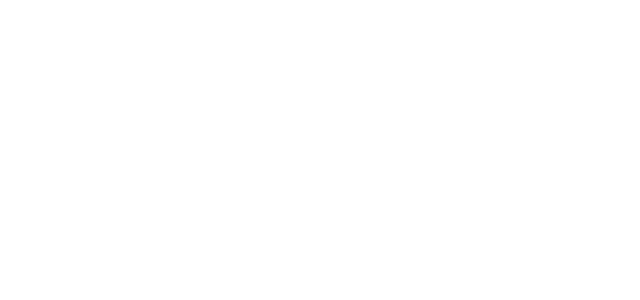
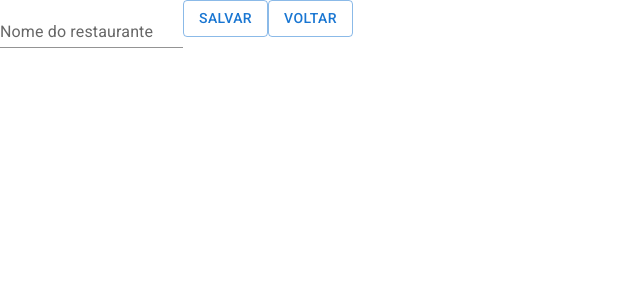
Before and after one commit to lucasquevedo1d/Alfood, a React (Create React App) app in the folder alfood-main/: page /admin/novoRestaurante in a window 1280 px wide. Before the commit this address had no page. Shown: the top 300 px of the page, without its empty margins (0-640 px from the left). Built offline with nearby package versions, Linux system fonts and the light colour scheme; the HTML template or start-up script is replaced by a standard one.

Commit message:
adm-area

```diff
--- a/alfood-main/package.json
+++ b/alfood-main/package.json
@@ -5,6 +5,7 @@
   "dependencies": {
     "@emotion/react": "^11.10.5",
     "@emotion/styled": "^11.10.5",
+    "@mui/icons-material": "^5.11.0",
     "@mui/material": "^5.11.1",
     "@testing-library/jest-dom": "^5.16.1",
     "@testing-library/react": "^12.1.2",
--- a/alfood-main/src/App.tsx
+++ b/alfood-main/src/App.tsx
@@ -1,6 +1,8 @@
 import { Routes, Route } from 'react-router-dom';
 import Home from './paginas/Home';
 import VitrineRestaurantes from './paginas/VitrineRestaurantes';
+import AdministracaoRestaurantes from './paginas/AdministracaoRestaurantes/AdministraçaoRestaurantes';
+import FormRestaurante from './paginas/AdministracaoRestaurantes/FormRestaurante';
 
 function App() {
 
@@ -8,6 +10,11 @@
     <Routes>
       <Route path="/" element={<Home />} />
       <Route path="/restaurantes" element={<VitrineRestaurantes />} />
+      <Route path="/admin/restaurantes" element={<AdministracaoRestaurantes />} />
+      <Route path="/admin/novoRestaurante" element={<FormRestaurante/>} />
+      <Route path="/admin/restaurantes/:id" element={<FormRestaurante/>} />
+
+
     </Routes>
   );
 }
--- a/alfood-main/src/componentes/ListaRestaurantes/ListaRestaurantes.module.scss
+++ b/alfood-main/src/componentes/ListaRestaurantes/ListaRestaurantes.module.scss
@@ -27,5 +27,6 @@
       color: #000;
       background: #fff;
       border-color: black;
+      transition: 0.6s;
   }
 }
--- a/alfood-main/src/componentes/ListaRestaurantes/Restaurante/index.tsx
+++ b/alfood-main/src/componentes/ListaRestaurantes/Restaurante/index.tsx
@@ -4,6 +4,7 @@
 import Prato from '../Prato';
 import estilos from './Restaurante.module.scss';
 import axios from "axios"
+import { BaseUrl } from '../../../constants/BaseUrl';
 
 interface RestauranteProps {
   restaurante: IRestaurante
@@ -13,7 +14,7 @@
   const [prato, setPratos] = useState<IPrato[]>()
 
   const listaPratos = () =>{
-    axios.get(`http://localhost:8000/api/v1/restaurantes/${restaurante.id}/pratos/`)
+    axios.get(`${BaseUrl}v1/restaurantes/${restaurante.id}/pratos/`)
     .then((res) =>{
       setPratos(res.data)
       console.log(res)
--- a/alfood-main/src/componentes/ListaRestaurantes/index.tsx
+++ b/alfood-main/src/componentes/ListaRestaurantes/index.tsx
@@ -1,5 +1,6 @@
 import axios from 'axios';
 import { useEffect, useState } from 'react';
+import { BaseUrl } from '../../constants/BaseUrl';
 import { IPaginacao } from '../../interfaces/IPaginacao';
 import IRestaurante from '../../interfaces/IRestaurante';
 import style from './ListaRestaurantes.module.scss';
@@ -8,12 +9,15 @@
 const ListaRestaurantes = () => {
 
 const [restaurantes, setRestaurantes] = useState<IRestaurante[]>([])
-const [restaurantes2, setRestaurantes2] = useState("")
-  const lista = () =>{
-    axios.get<IPaginacao<IRestaurante>>("http://localhost:8000/api/v1/restaurantes/")
+const [verMais, setVerMais] = useState("")
+const [verMenos, setVerMenos] = useState("")
+
+  const lista = (index:string) =>{
+    axios.get<IPaginacao<IRestaurante>>(index)
     .then((res) =>{
       setRestaurantes(res.data.results)
-      setRestaurantes2(res.data.next)
+      setVerMais(res.data.next)
+      setVerMenos(res.data.previous)
     })
 
     .catch((err) =>{
@@ -21,28 +25,31 @@
     })
   }
 
-  const verMais = () =>{
-    axios.get<IPaginacao<IRestaurante>>(restaurantes2)
-    .then((res) =>{
-      setRestaurantes([...restaurantes, ...res.data.results])
-      setRestaurantes2(res.data.next)
-    })
+  // const ver = () =>{
+  //   axios.get<IPaginacao<IRestaurante>>("")
+  //   .then((res) =>{
+  //     setRestaurantes([...restaurantes, ...res.data.results])
+  //     setVerMais(res.data.next)
+  //     setVerMenos(res.data.previous)
+  //   })
 
-    .catch((err) =>{
-      console.log(err)
-    })
-  }
+  //   .catch((err) =>{
+  //     console.log(err)
+  //   })
+  // }
 
   useEffect(() =>{
-    lista()
+    lista(`${BaseUrl}v1/restaurantes/`)
   },[])
 
   return (<section className={style.ListaRestaurantes}>
     <h1>Os restaurantes mais bacanas!</h1>
     {restaurantes?.map(item => <Restaurante restaurante={item} key={item.id} />)}
-    {restaurantes2? <button className={style.botaoVer} onClick={verMais}>
-      Ver mais
-      </button>: <button className={style.botaoVer} onClick={lista}>Ver menos</button>}
+    {verMais? <button className={style.botaoVer} onClick={() => lista(verMais)} disabled={!verMais}>
+      Próxima página
+      </button>: <button className={style.botaoVer} onClick={() => lista(verMenos) }disabled={!verMenos}>
+        Página anterior
+        </button>}
   </section>)
 }
 
--- /dev/null
+++ b/alfood-main/src/constants/BaseUrl.tsx
@@ -0,0 +1 @@
+export const BaseUrl = "http://localhost:8000/api/"
--- a/alfood-main/src/coordinator.tsx
+++ b/alfood-main/src/coordinator.tsx
@@ -2,3 +2,11 @@
 export const goToRestaurant = (navigate:any) =>{
      navigate("/restaurantes")
 }
+
+export const goToAdminPagina = (navigate:any) =>{
+    navigate("/admin/restaurantes")
+}
+
+export const goToEdit = (navigate:any, id:any) =>{
+    navigate(`/admin/restaurantes/${id}`)
+}
--- /dev/null
+++ b/alfood-main/src/paginas/AdministracaoRestaurantes/AdministraçaoRestaurantes.tsx
@@ -0,0 +1,76 @@
+import { Button, TableContainer } from '@mui/material'
+import Paper from '@mui/material/Paper'
+import Table from '@mui/material/Table'
+import TableBody from '@mui/material/TableBody'
+import TableCell from '@mui/material/TableCell'
+import TableHead from '@mui/material/TableHead'
+import TableRow from '@mui/material/TableRow'
+import axios from 'axios'
+import React, { useState, useEffect } from 'react'
+import { BaseUrl } from '../../constants/BaseUrl'
+import IRestaurante from '../../interfaces/IRestaurante'
+import EditIcon from '@mui/icons-material/Edit';
+import { Link, useNavigate } from 'react-router-dom'
+import { goToEdit } from '../../coordinator'
+import styles from "./Styles.module.scss"
+const AdministraçaoRestaurantes = () => {
+    const navigate = useNavigate()
+    const [restaurante, setRestaurante] = useState<IRestaurante[]>([])
+
+    const tabelaRestaurante = () => {
+        axios.get<IRestaurante[]>(`${BaseUrl}v2/restaurantes/`)
+            .then((res) => {
+                setRestaurante(res.data)
+            })
+
+            .catch((err) => {
+                console.log(err)
+            })
+    }
+
+    const deletar = (restaurantes:IRestaurante) =>{
+        axios.delete(`${BaseUrl}v2/restaurantes/${restaurantes.id}/`)
+        .then((res) =>{
+            const listaRestaurante = restaurante.filter(res => res.id !== restaurantes.id)
+            setRestaurante([...listaRestaurante])
+            console.log(res)
+        })
+
+        .catch((err) =>{
+            console.log(err)
+        })
+    }
+
+    useEffect(() => {
+        tabelaRestaurante()
+    }, [])
+    return (
+        <TableContainer component={Paper}>
+            <Table>
+                <TableHead>
+                    <TableRow>
+                        <TableCell>
+                           <h1>Nome do Restaurante</h1>
+                        </TableCell>
+                    </TableRow>
+                </TableHead>
+                <TableBody>
+                    {restaurante.map(restaurante => <TableRow key={restaurante.id}>
+                        <TableCell>
+                           <h2>{restaurante.nome}</h2>
+                        </TableCell>
+                        <TableCell className={styles.editar} >
+                            {<EditIcon onClick={() => goToEdit(navigate,restaurante.id)}></EditIcon>}
+                        </TableCell>
+                        <TableCell className={styles.excluir} >
+                            {<Button color='inherit' variant='text' onClick={() => deletar(restaurante)}>Deletar</Button>}
+                        </TableCell>
+                    </TableRow>)}
+
+                </TableBody>
+            </Table>
+        </TableContainer>
+    )
+}
+
+export default AdministraçaoRestaurantes
--- /dev/null
+++ b/alfood-main/src/paginas/AdministracaoRestaurantes/FormRestaurante.tsx
@@ -0,0 +1,92 @@
+import React, { useEffect, useState } from 'react'
+import TextField from '@mui/material/TextField';
+import Button from '@mui/material/Button';
+import axios from 'axios';
+import { BaseUrl } from '../../constants/BaseUrl';
+import { goToAdminPagina } from '../../coordinator';
+import { useNavigate, useParams } from 'react-router-dom';
+import IRestaurante from '../../interfaces/IRestaurante';
+
+
+
+const FormRestaurante = () => {
+const params = useParams()
+const navigate = useNavigate()
+const [nomeRestaurante, setNomeRestaurante] = useState("")
+
+    const updateRestaurante = () =>{
+        if(params.id){
+            axios.get<IRestaurante>(`http://localhost:8000/api/v2/restaurantes/${params.id}/`)
+            .then((res) =>{
+                setNomeRestaurante(res.data.nome)
+            })
+
+        }
+    }
+
+    useEffect(() =>{
+        updateRestaurante()
+    },[params])
+    const onchangeName =(event:any) =>{
+        setNomeRestaurante(event.target.value)
+    }
+
+    const onSubmitForm = (event:any) =>{
+        event.preventDefault()
+
+        const body={
+            nome:nomeRestaurante
+        }
+
+       if(params.id){
+
+        axios.put(`${BaseUrl}v2/restaurantes/${params.id}/`, body)
+        .then((res) =>{
+            alert("Restaurante atualizado com sucesso!")
+            console.log(res)
+        })
+
+        .catch((err) =>{
+            console.log(err)
+        })
+       }else{
+        axios.post(`${BaseUrl}v2/restaurantes/`, body)
+        .then((res) =>{
+            alert("Restaurante cadastraddo com sucesso!")
+            console.log(res)
+        })
+
+        .catch((err) =>{
+            console.log(err)
+        })
+    }
+       }
+
+
+  return (<form onSubmit={onSubmitForm}>
+<TextField
+id="standard-basic"
+label="Nome do restaurante"
+variant="standard"
+value={nomeRestaurante}
+onChange={onchangeName}
+/>
+<Button
+variant="outlined"
+type="submit"
+>
+salvar
+</Button>
+
+<Button
+variant="outlined"
+type="submit"
+onClick={() =>goToAdminPagina(navigate)}
+>
+Voltar
+</Button>
+</form>
+  )
+}
+
+export default FormRestaurante
--- /dev/null
+++ b/alfood-main/src/paginas/AdministracaoRestaurantes/Styles.module.scss
@@ -0,0 +1,19 @@
+.editar {
+    cursor: pointer;
+    :hover{
+        color:red;
+        transition: 0.7s;
+    }
+    }
+
+.excluir{
+    color: red;
+    background-color: white;
+    cursor: pointer;
+    :hover{
+        background-color: red;
+        color: aliceblue;
+        transition: 0.7s;
+
+    }
+}
--- a/alfood-main/src/paginas/Home/Home.module.scss
+++ b/alfood-main/src/paginas/Home/Home.module.scss
@@ -87,5 +87,6 @@
         color: #000;
         background: #fff;
         border-color: black;
+        transition: 0.6s;
     }
   }
```
Also changed, not shown: alfood-main/src/Hooks/UseForm.tsx (added, +18 -0 lines), 1 other file (tests, documents, lock files or other folders).
